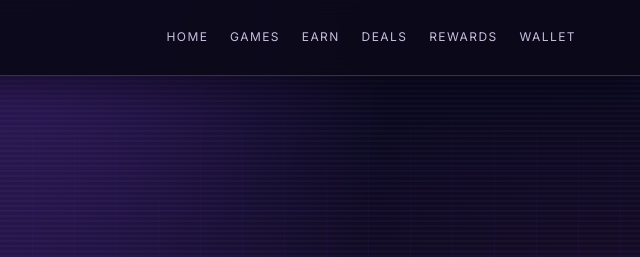
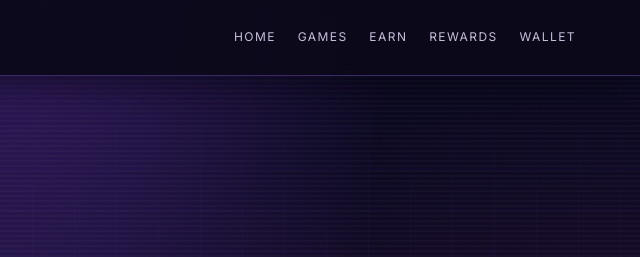
Before and after one commit to demonanic/LegitLoot, a plain HTML site: page trust.html in a window 1280 px wide. Shown: the top 257 px of the page, 640-1280 px from the left. Drawn offline with nearby package versions, Linux system fonts and the light colour scheme; a web font is replaced by a local one.

Commit message:
Remove Grab Bag from primary site navigation

```diff
--- a/trust.html
+++ b/trust.html
@@ -1,7 +1,7 @@
 <!doctype html>
 <html lang="en"><head><meta charset="utf-8"><meta name="viewport" content="width=device-width,initial-scale=1,viewport-fit=cover"><meta name="theme-color" content="#100820"><meta name="description" content="How LegitLoot works and what is and is not active."><title>How LegitLoot Works — LegitLoot</title>
 <link rel="preconnect" href="https://fonts.googleapis.com"><link rel="preconnect" href="https://fonts.gstatic.com" crossorigin><link href="https://fonts.googleapis.com/css2?family=Barlow+Condensed:wght@600;700;800;900&family=DM+Mono:wght@400;500&family=Inter:wght@400;500;600;700;800;900&display=swap" rel="stylesheet"><link rel="stylesheet" href="styles.css"><link rel="stylesheet" href="portal.css"><link rel="icon" href="assets/legitloot-mark.svg" type="image/svg+xml"></head>
-<body><div class="scanlines" aria-hidden="true"></div><header class="site-header"><a class="brand" href="index.html" aria-label="LegitLoot home"><img class="brand-mark brand-mark-image" src="assets/legitloot-mark.svg" alt=""><span>LEGIT<span class="acid">LOOT</span></span></a><button class="menu-toggle" aria-label="Open navigation" aria-expanded="false">☰</button><nav class="main-nav" aria-label="Main navigation"><a href="index.html">Home</a><a href="games.html">Games</a><a href="earn.html">Earn</a><a href="marketplace.html">Deals</a><a href="rewards.html">Rewards</a><a href="account.html">Wallet</a></nav></header>
+<body><div class="scanlines" aria-hidden="true"></div><header class="site-header"><a class="brand" href="index.html" aria-label="LegitLoot home"><img class="brand-mark brand-mark-image" src="assets/legitloot-mark.svg" alt=""><span>LEGIT<span class="acid">LOOT</span></span></a><button class="menu-toggle" aria-label="Open navigation" aria-expanded="false">☰</button><nav class="main-nav" aria-label="Main navigation"><a href="index.html">Home</a><a href="games.html">Games</a><a href="earn.html">Earn</a><a href="rewards.html">Rewards</a><a href="account.html">Wallet</a></nav></header>
 <main class="portal-main"><section class="section-wrap portal-hero"><p class="eyebrow">06 / NO BULLSHIT. JUST CLARITY.</p><h1>HOW THE<br><span class="acid">ARCADE WORKS.</span></h1><p class="portal-lede">LegitLoot brings independent games, approved earning opportunities and a transparent rewards experience together in one place.</p>
 <div class="portal-grid how-grid">
 <article class="portal-card"><div class="portal-symbol">01</div><div class="portal-card-body"><p class="card-kicker">PLAY</p><h2>FIND YOUR GAME</h2><p>Explore independent titles and follow a game's confirmed launch destination when one is available.</p></div></article>
@@ -21,7 +21,7 @@
 <a href="index.html"><b>⌂</b><span>HOME</span></a>
 <a href="games.html"><b>⚔</b><span>GAMES</span></a>
 <a href="earn.html"><b>▤</b><span>EARN</span></a>
-<a href="marketplace.html"><b>◇</b><span>DEALS</span></a>
+
 <a href="rewards.html"><b>✦</b><span>REWARDS</span></a>
 <a href="account.html"><b>▣</b><span>WALLET</span></a>
 </nav>
```
